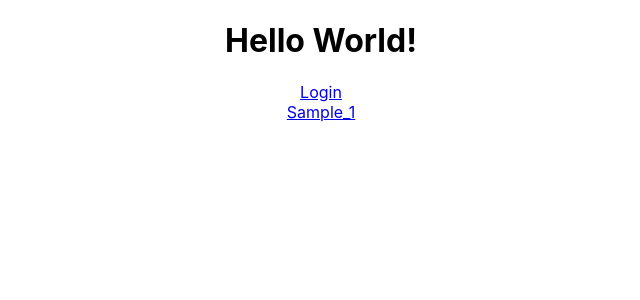
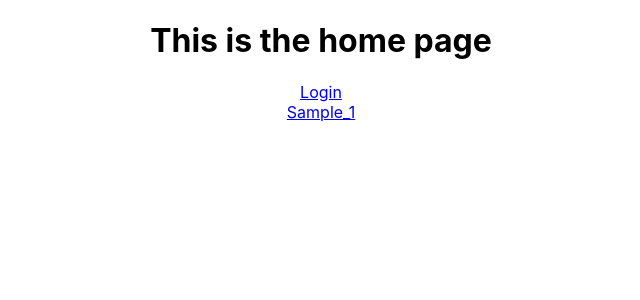
Before and after one commit to DhanushReddy24/firstAPP-new, a React (Create React App) app in the folder firstapp_ui/: page / in a window 1280 px wide. Shown: the top 300 px of the page, without its empty margins (319-959 px from the left). Built offline with nearby package versions, Linux system fonts and the light colour scheme.

Commit message:
#made changes in the Welcome component

```diff
--- a/firstapp_ui/src/authentication/Welcome.js
+++ b/firstapp_ui/src/authentication/Welcome.js
@@ -3,7 +3,7 @@ import React from 'react';
 function Welcome() {
     return (
     <div>
-      <h1>Hello World!</h1>
+      <h1>This is the home page</h1>
       <a href="/login/" class="ml-2">Login</a><br />
       <a href="/sample_1/" class="ml-2">Sample_1</a>
     </div>
```
Also changed, not shown: 1 other file (tests, documents, lock files or other folders).
